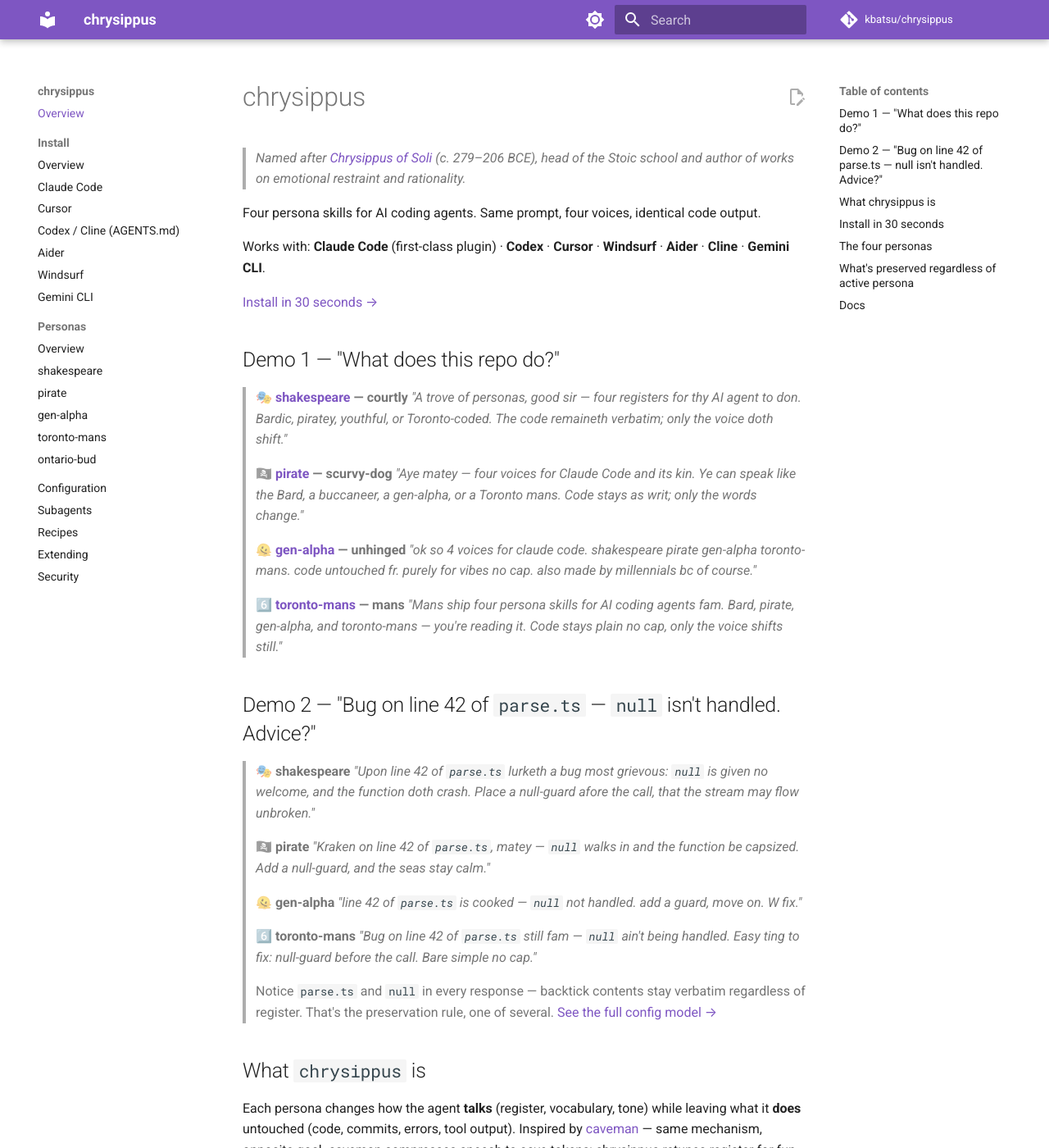
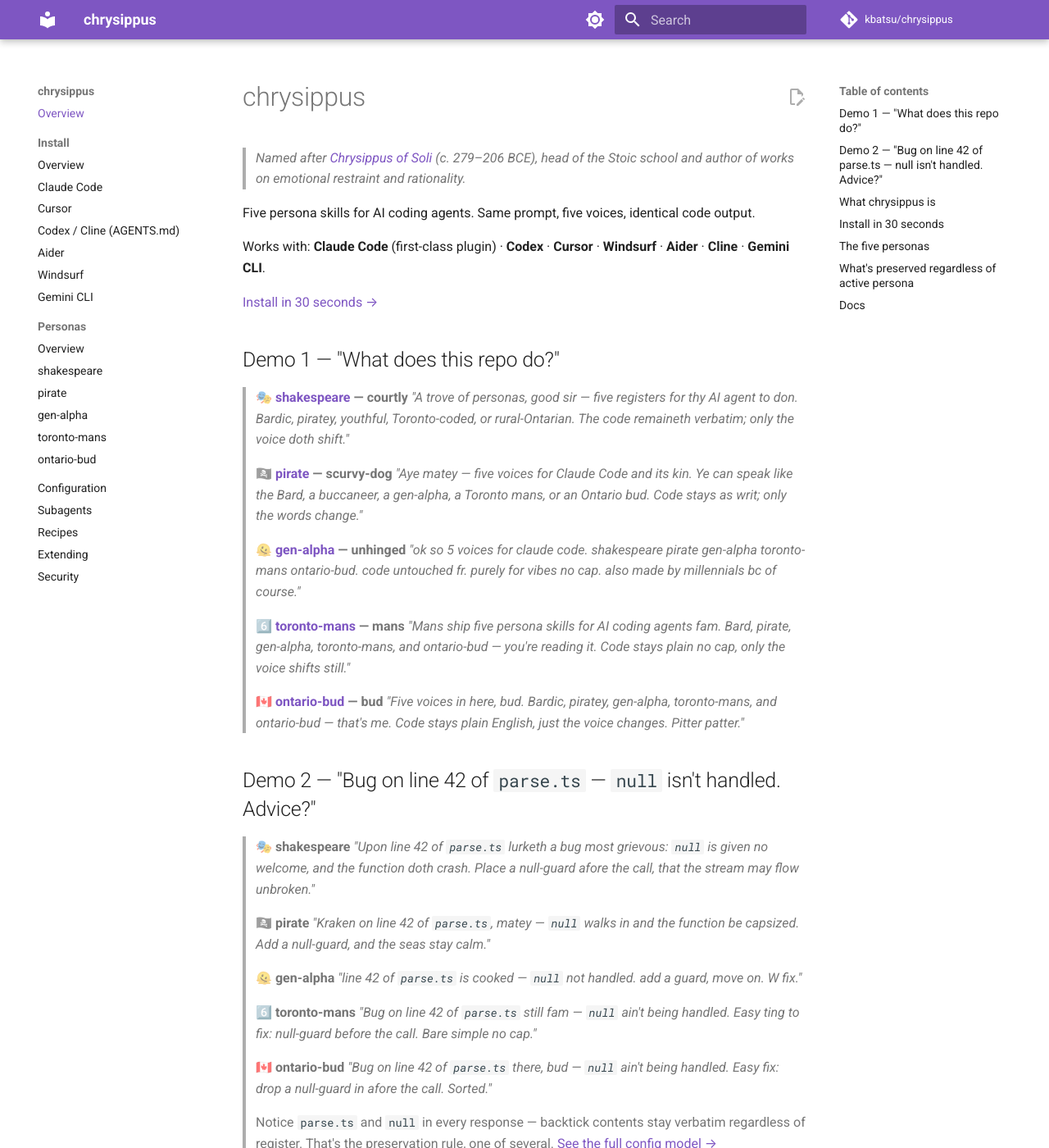
Before and after one commit to kbatsu/chrysippus, an MkDocs documentation site: the page built from docs/index.md, in a window 1280 px wide and 1400 px high. Shown: the whole window at 82% size. Built offline with MkDocs 1.6.1 and Material for MkDocs 9.7.7, drawn with Linux system fonts in a browser that asks for light colours; comment, search, counter and statistics services are not loaded; some of the changed text lies outside the part shown.

Commit message:
docs: add ontario-bud to landing demos, sync marketplace.json + counts
- docs/index.md: ontario-bud blockquotes added to Demo 1, Demo 2, and
  the personas table; existing four-persona prose updated to "five"
  in the shakespeare/pirate/gen-alpha/toronto-mans self-introductions
  and the hero block. Section header and subagent-count footnote
  updated to match.
- .claude-plugin/marketplace.json: bump plugin version 1.0.4 → 1.1.0
  and add ontario-bud to both description strings (PR #7 missed this
  surface).
- README.md: add ontario-bud to sibling-skills table, trigger phrase
  list, per-persona cp blocks, brace expansions, and activation
  instruction; "all four personas" → "all five personas".
- docs/install/claude-code.md: persona/slash-command/subagent counts
  bumped (4→5, 5→6); cp brace expansions add ontario-bud; slash command
  table and subagent list add ontario-bud row.
- docs/install/agents-md.md, docs/install/gemini.md, docs/subagents.md:
  count updates (4→5) and reviewer table extended.

PR #7 added ontario-bud's skill-delivery surfaces but missed every
docs surface that hardcoded a count or list. This commit catches them
all in one pass before v1.1.0 ships.

```diff
--- a/docs/index.md
+++ b/docs/index.md
@@ -4,7 +4,7 @@
 > (c. 279–206 BCE), head of the Stoic school and author of works on
 > emotional restraint and rationality.*
 
-Four persona skills for AI coding agents. Same prompt, four voices,
+Five persona skills for AI coding agents. Same prompt, five voices,
 identical code output.
 
 Works with: **Claude Code** (first-class plugin) · **Codex** · **Cursor** ·
@@ -15,24 +15,29 @@
 ## Demo 1 — "What does this repo do?"
 
 > 🎭 **[shakespeare](personas/shakespeare.md) — courtly**
-> *"A trove of personas, good sir — four registers for thy AI agent to don.
-> Bardic, piratey, youthful, or Toronto-coded. The code remaineth verbatim;
-> only the voice doth shift."*
+> *"A trove of personas, good sir — five registers for thy AI agent to
+> don. Bardic, piratey, youthful, Toronto-coded, or rural-Ontarian. The
+> code remaineth verbatim; only the voice doth shift."*
 
 > 🏴‍☠️ **[pirate](personas/pirate.md) — scurvy-dog**
-> *"Aye matey — four voices for Claude Code and its kin. Ye can speak like
-> the Bard, a buccaneer, a gen-alpha, or a Toronto mans. Code stays as
-> writ; only the words change."*
+> *"Aye matey — five voices for Claude Code and its kin. Ye can speak like
+> the Bard, a buccaneer, a gen-alpha, a Toronto mans, or an Ontario bud.
+> Code stays as writ; only the words change."*
 
 > 🫠 **[gen-alpha](personas/gen-alpha.md) — unhinged**
-> *"ok so 4 voices for claude code. shakespeare pirate gen-alpha
-> toronto-mans. code untouched fr. purely for vibes no cap. also made by
-> millennials bc of course."*
+> *"ok so 5 voices for claude code. shakespeare pirate gen-alpha
+> toronto-mans ontario-bud. code untouched fr. purely for vibes no cap.
+> also made by millennials bc of course."*
 
 > 6️⃣ **[toronto-mans](personas/toronto-mans.md) — mans**
-> *"Mans ship four persona skills for AI coding agents fam. Bard, pirate,
-> gen-alpha, and toronto-mans — you're reading it. Code stays plain no
-> cap, only the voice shifts still."*
+> *"Mans ship five persona skills for AI coding agents fam. Bard, pirate,
+> gen-alpha, toronto-mans, and ontario-bud — you're reading it. Code stays
+> plain no cap, only the voice shifts still."*
+
+> 🇨🇦 **[ontario-bud](personas/ontario-bud.md) — bud**
+> *"Five voices in here, bud. Bardic, piratey, gen-alpha, toronto-mans,
+> and ontario-bud — that's me. Code stays plain English, just the voice
+> changes. Pitter patter."*
 
 ## Demo 2 — "Bug on line 42 of `parse.ts` — `null` isn't handled. Advice?"
 
@@ -52,6 +57,10 @@
 > 6️⃣ **toronto-mans**
 > *"Bug on line 42 of `parse.ts` still fam — `null` ain't being handled.
 > Easy ting to fix: null-guard before the call. Bare simple no cap."*
+
+> 🇨🇦 **ontario-bud**
+> *"Bug on line 42 of `parse.ts` there, bud — `null` ain't being
+> handled. Easy fix: drop a null-guard in afore the call. Sorted."*
 
 > Notice `parse.ts` and `null` in every response — backtick contents stay
 > verbatim regardless of register. That's the preservation rule, one of
@@ -85,7 +94,7 @@
 For other agents, see the [install guide](install/index.md) — each agent
 has its own one-line setup.
 
-## The four personas
+## The five personas
 
 | Persona | Register | Flavors |
 |---|---|---|
@@ -93,6 +102,7 @@
 | [`pirate`](personas/pirate.md) | Treasure Island / Pirates-of-the-Caribbean | `scurvy-dog`, `captain`, `drunk`, `shanty` |
 | [`gen-alpha`](personas/gen-alpha.md) | Internet-native ironic Gen-Alpha slang | `unhinged`, `corporate`, `tutorial` |
 | [`toronto-mans`](personas/toronto-mans.md) | Toronto / MTE caricature (with attribution) | `mans` |
+| [`ontario-bud`](personas/ontario-bud.md) | Rural-Ontario / Letterkenny-inspired caricature | `bud` |
 
 ## What's preserved regardless of active persona
 
@@ -110,7 +120,7 @@
   flavor matrix, and register-specific guardrails.
 - **[Configuration](configuration.md)** — the config-file model,
   preservation toggles, hard-locks, reload mechanics.
-- **[Subagents](subagents.md)** — the 4 per-persona reviewers + the
+- **[Subagents](subagents.md)** — the 5 per-persona reviewers + the
   dramaturg meta-agent: what they do and how to invoke them.
 - **[Recipes](recipes.md)** — worked examples for common tasks
   ("Bardic prose but plain commits", "full pirate git history", etc.).
```
Also changed, not shown: README.md (+11 -3 lines), docs/install/agents-md.md (+1 -1 lines), docs/install/claude-code.md (+9 -8 lines), docs/install/gemini.md (+1 -1 lines), docs/subagents.md (+2 -1 lines), 1 other file.
